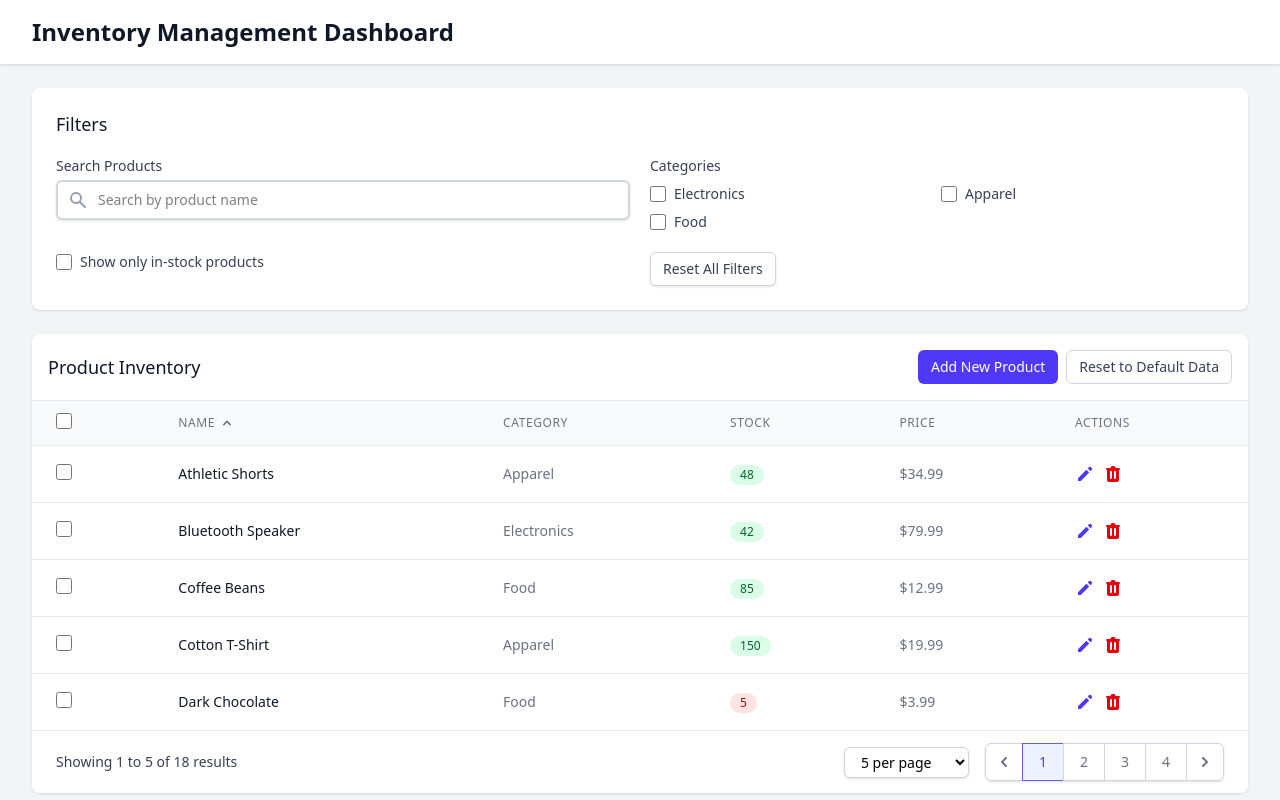
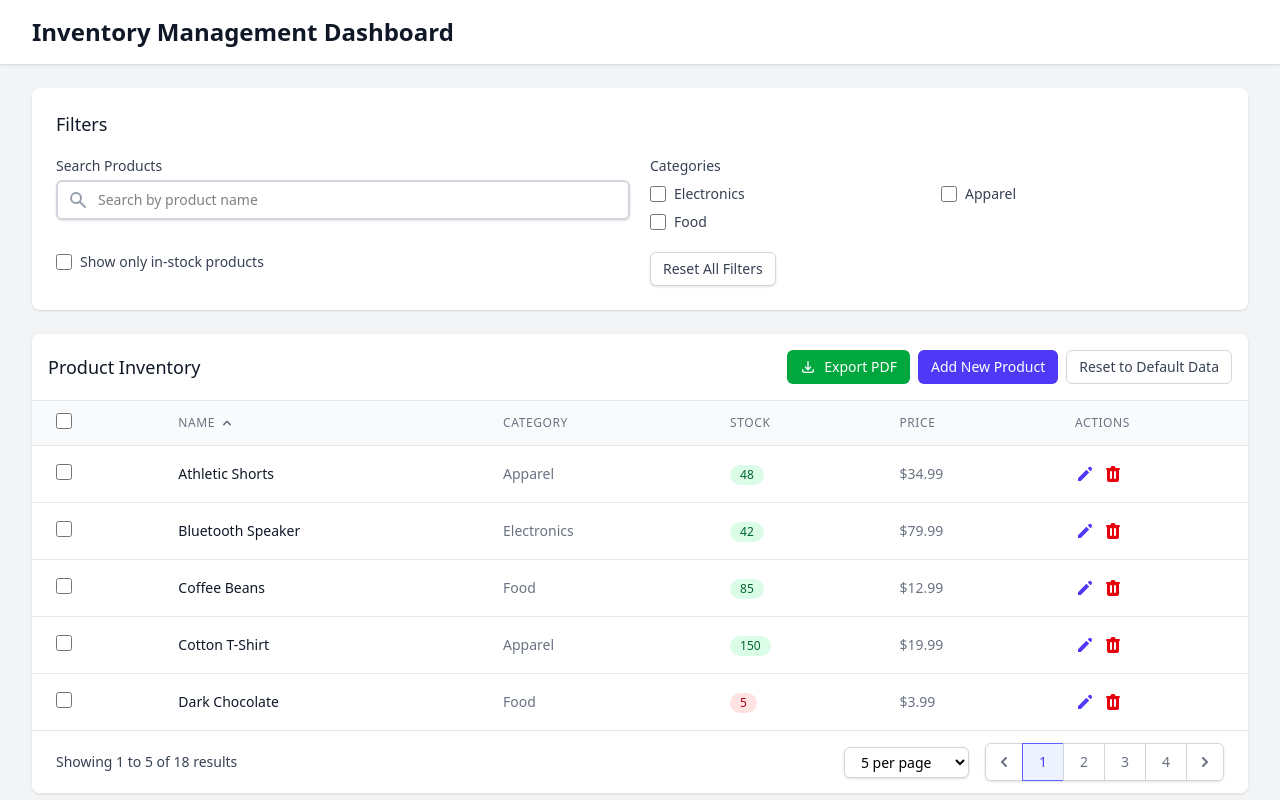
Before and after one commit to ROKU24/Inventory-Management-Dashboard, a React (Vite) app in the folder inventory-management-dashboard/: page / in a window 1280 px wide. Shown: the top 800 px of the page. Built offline with nearby package versions, Linux system fonts and the light colour scheme.

Commit message:
Added Export PDF functionality

```diff
--- a/inventory-management-dashboard/package.json
+++ b/inventory-management-dashboard/package.json
@@ -13,6 +13,8 @@
     "@heroicons/react": "^1.0.6",
     "@reduxjs/toolkit": "^2.7.0",
     "@tailwindcss/vite": "^4.1.5",
+    "html2canvas": "^1.4.1",
+    "jspdf": "^3.0.1",
     "react": "^19.1.0",
     "react-dom": "^19.1.0",
     "react-redux": "^9.2.0",
--- a/inventory-management-dashboard/src/components/Dashboard.jsx
+++ b/inventory-management-dashboard/src/components/Dashboard.jsx
@@ -1,3 +1,4 @@
+// src/components/Dashboard.jsx
 import React, { useState } from 'react';
 import { useSelector, useDispatch } from 'react-redux';
 import ProductTable from './ProductTable';
@@ -5,6 +6,7 @@ import FilterSection from './FilterSection';
 import ProductForm from './ProductForm';
 import ConfirmationDialog from './ConfirmationDialog';
 import CategoryChart from './CategoryChart';
+import ExportButton from './ExportButton';
 import { deleteProduct, deleteMultipleProducts, clearSelectedProducts, resetToInitialProducts } from '../store/productSlice';
 import { resetFilters } from '../store/filterSlice';
 
@@ -90,6 +92,7 @@ const Dashboard = () => {
                 Delete Selected ({selectedProducts.length})
               </button>
             )}
+            <ExportButton />
             <button
               onClick={handleAddNewClick}
               className="inline-flex items-center px-3 py-2 border border-transparent text-sm leading-4 font-medium rounded-md text-white bg-indigo-600 hover:bg-indigo-700 focus:outline-none focus:ring-2 focus:ring-offset-2 focus:ring-indigo-500"
--- /dev/null
+++ b/inventory-management-dashboard/src/components/ExportButton.jsx
@@ -0,0 +1,264 @@
+// src/components/ExportButton.jsx
+import React from 'react';
+import { useSelector } from 'react-redux';
+import jsPDF from 'jspdf';
+import html2canvas from 'html2canvas';
+
+const ExportButton = () => {
+  const { products } = useSelector((state) => state.products);
+  const {
+    categories,
+    inStockOnly,
+    search,
+    sortField,
+    sortDirection
+  } = useSelector((state) => state.filters);
+
+  // Function to get filtered products based on current filters
+  const getFilteredProducts = () => {
+    // Apply filters
+    let filteredProducts = [...products];
+
+    // Category filter
+    if (categories.length > 0) {
+      filteredProducts = filteredProducts.filter(product =>
+        categories.includes(product.category)
+      );
+    }
+
+    // In-stock filter
+    if (inStockOnly) {
+      filteredProducts = filteredProducts.filter(product =>
+        product.stockQuantity > 0
+      );
+    }
+
+    // Search filter
+    if (search) {
+      const searchLower = search.toLowerCase();
+      filteredProducts = filteredProducts.filter(product =>
+        product.name.toLowerCase().includes(searchLower)
+      );
+    }
+
+    // Apply sorting
+    filteredProducts.sort((a, b) => {
+      let aValue = a[sortField];
+      let bValue = b[sortField];
+
+      if (typeof aValue === 'string') {
+        aValue = aValue.toLowerCase();
+        bValue = bValue.toLowerCase();
+      }
+
+      if (aValue < bValue) {
+        return sortDirection === 'asc' ? -1 : 1;
+      }
+      if (aValue > bValue) {
+        return sortDirection === 'asc' ? 1 : -1;
+      }
+      return 0;
+    });
+
+    return filteredProducts;
+  };
+
+  const generatePDF = async () => {
+    // Get filtered products
+    const filteredProducts = getFilteredProducts();
+
+    // Show loading indicator
+    const loadingToast = document.createElement('div');
+    loadingToast.className = 'fixed top-4 right-4 bg-indigo-600 text-white px-4 py-2 rounded shadow-lg z-50';
+    loadingToast.textContent = 'Generating PDF...';
+    document.body.appendChild(loadingToast);
+
+    try {
+      // Create new document
+      const doc = new jsPDF('p', 'mm', 'a4');
+
+      // Add title
+      doc.setFontSize(18);
+      doc.setTextColor(79, 70, 229); // Indigo color
+      doc.text('Inventory Management Dashboard', 20, 20);
+
+      // Add date
+      doc.setFontSize(10);
+      doc.setTextColor(100, 100, 100);
+      doc.text(`Generated on: ${new Date().toLocaleDateString()}`, 20, 30);
+
+      // Add filter information
+      doc.setFontSize(12);
+      doc.setTextColor(0, 0, 0);
+      let yPos = 40;
+
+      if (categories.length > 0) {
+        doc.text(`Categories: ${categories.join(', ')}`, 20, yPos);
+        yPos += 8;
+      }
+
+      if (inStockOnly) {
+        doc.text('Showing only in-stock items', 20, yPos);
+        yPos += 8;
+      }
+
+      if (search) {
+        doc.text(`Search: "${search}"`, 20, yPos);
+        yPos += 8;
+      }
+
+      doc.text(`Sorted by: ${sortField} (${sortDirection === 'asc' ? 'Ascending' : 'Descending'})`, 20, yPos);
+      yPos += 8;
+
+      doc.text(`Total products: ${filteredProducts.length}`, 20, yPos);
+      yPos += 8;
+
+      // Add table header
+      yPos += 8;
+      doc.setFillColor(240, 240, 240);
+      doc.setDrawColor(200, 200, 200);
+      doc.rect(20, yPos, 170, 10, 'FD');
+
+      doc.setFontSize(10);
+      doc.setTextColor(0, 0, 0);
+      doc.text('ID', 25, yPos + 7);
+      doc.text('Name', 40, yPos + 7);
+      doc.text('Category', 90, yPos + 7);
+      doc.text('Stock', 140, yPos + 7);
+      doc.text('Price', 160, yPos + 7);
+
+      // Add table rows
+      yPos += 10;
+      let isAlternate = false;
+
+      for (const product of filteredProducts) {
+        // Check if we need a new page
+        if (yPos > 270) {
+          doc.addPage();
+          yPos = 20;
+
+          // Add table header on new page
+          doc.setFillColor(240, 240, 240);
+          doc.rect(20, yPos, 170, 10, 'FD');
+
+          doc.setFontSize(10);
+          doc.text('ID', 25, yPos + 7);
+          doc.text('Name', 40, yPos + 7);
+          doc.text('Category', 90, yPos + 7);
+          doc.text('Stock', 140, yPos + 7);
+          doc.text('Price', 160, yPos + 7);
+
+          yPos += 10;
+          isAlternate = false;
+        }
+
+        // Alternate row background
+        if (isAlternate) {
+          doc.setFillColor(245, 245, 245);
+          doc.rect(20, yPos, 170, 8, 'F');
+        }
+        isAlternate = !isAlternate;
+
+        // Add row data
+        doc.text(product.id.toString(), 25, yPos + 5);
+        doc.text(product.name.substring(0, 30), 40, yPos + 5);
+        doc.text(product.category, 90, yPos + 5);
+
+        // Highlight low stock
+        if (product.stockQuantity <= 10) {
+          doc.setTextColor(220, 38, 38); // Red color for low stock
+          doc.text(product.stockQuantity.toString(), 140, yPos + 5);
+          doc.setTextColor(0, 0, 0); // Reset to black
+        } else {
+          doc.text(product.stockQuantity.toString(), 140, yPos + 5);
+        }
+
+        doc.text(`$${product.price.toFixed(2)}`, 160, yPos + 5);
+
+        yPos += 8;
+      }
+
+      // Add chart
+      yPos += 10;
+      if (yPos > 200) {
+        doc.addPage();
+        yPos = 20;
+      }
+
+      doc.text('Category Distribution', 20, yPos);
+      yPos += 10;
+
+      // Get chart element
+      const chartElement = document.querySelector('.recharts-wrapper');
+      if (chartElement) {
+        const canvas = await html2canvas(chartElement, {
+          scale: 2,
+          useCORS: true,
+          logging: false
+        });
+
+        const imgData = canvas.toDataURL('image/png');
+        doc.addImage(imgData, 'PNG', 20, yPos, 170, 80);
+      }
+
+      // Add footer
+      const pageCount = doc.internal.getNumberOfPages();
+      for (let i = 1; i <= pageCount; i++) {
+        doc.setPage(i);
+        doc.setFontSize(8);
+        doc.setTextColor(150, 150, 150);
+        doc.text(`Page ${i} of ${pageCount}`, 20, 290);
+        doc.text('Generated by Inventory Management Dashboard', 105, 290, { align: 'center' });
+      }
+
+      // Create filename with current date
+      const dateStr = new Date().toISOString().split('T')[0];
+      const filename = `inventory-report-${dateStr}.pdf`;
+
+      // Save the PDF
+      doc.save(filename);
+
+    } catch (error) {
+      console.error('Error generating PDF:', error);
+      // Show error notification
+      loadingToast.className = 'fixed top-4 right-4 bg-red-600 text-white px-4 py-2 rounded shadow-lg z-50';
+      loadingToast.textContent = 'Error generating PDF. Please try again.';
+
+      // Remove error notification after 3 seconds
+      setTimeout(() => {
+        if (document.body.contains(loadingToast)) {
+          document.body.removeChild(loadingToast);
+        }
+      }, 3000);
+      return;
+    }
+
+    // Remove loading indicator and show success
+    document.body.removeChild(loadingToast);
+    const successToast = document.createElement('div');
+    successToast.className = 'fixed top-4 right-4 bg-green-600 text-white px-4 py-2 rounded shadow-lg z-50';
+    successToast.textContent = 'PDF exported successfully!';
+    document.body.appendChild(successToast);
+
+    // Remove success notification after 3 seconds
+    setTimeout(() => {
+      if (document.body.contains(successToast)) {
+        document.body.removeChild(successToast);
+      }
+    }, 3000);
+  };
+
+  return (
+    <button
+      onClick={generatePDF}
+      className="inline-flex items-center px-3 py-2 border border-transparent text-sm leading-4 font-medium rounded-md text-white bg-green-600 hover:bg-green-700 focus:outline-none focus:ring-2 focus:ring-offset-2 focus:ring-green-500"
+    >
+      <svg xmlns="http://www.w3.org/2000/svg" className="h-4 w-4 mr-2" fill="none" viewBox="0 0 24 24" stroke="currentColor">
+        <path strokeLinecap="round" strokeLinejoin="round" strokeWidth={2} d="M4 16v1a3 3 0 003 3h10a3 3 0 003-3v-1m-4-4l-4 4m0 0l-4-4m4 4V4" />
+      </svg>
+      Export PDF
+    </button>
+  );
+};
+
+export default ExportButton;
```
Also changed, not shown: 1 other file (tests, documents, lock files or other folders).
